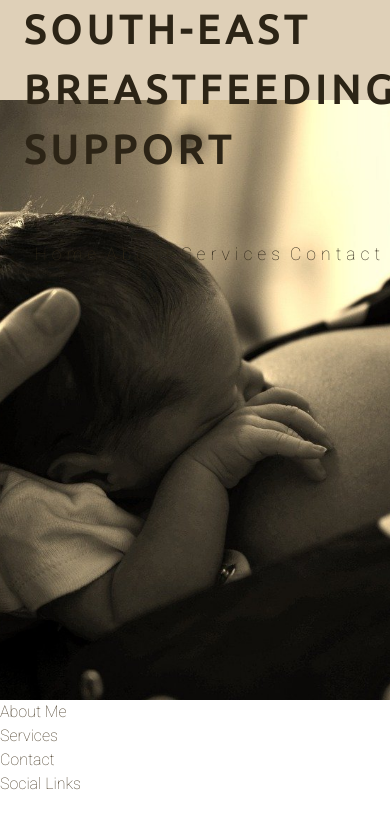
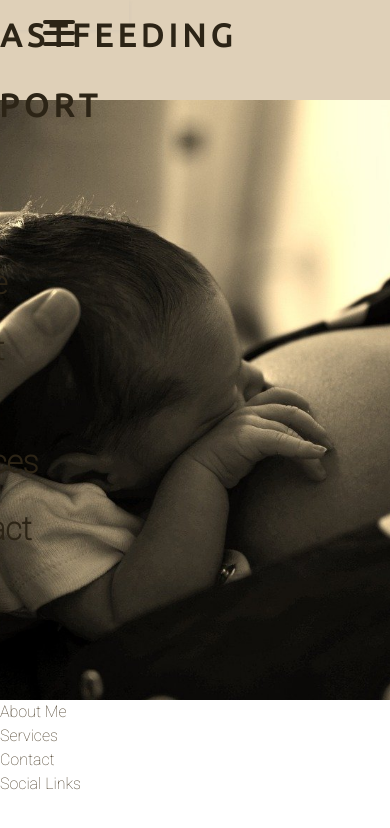
Before and after one commit to Code-Institute-Submissions/evangelinemills-Portfolio-Project-1.0, a plain HTML site: page index.html in a window 390 px wide. Drawn offline with Linux system fonts and the light colour scheme.

Commit message:
re-style nav bar to hamburger menu

```diff
--- a/assets/css/style.css
+++ b/assets/css/style.css
@@ -31,33 +31,144 @@ h1, h2 {
 
 
 #logo {
-    float: left;
-    font-size: 250%;
-    padding-left: 4px;
-    margin-left: 20px;
-    line-height: 60px;
+    float: right;
+    font-size: 200%;
+    padding-right: 20%;
+    margin-right: 75px;
+    line-height: 70px;
  }
 
- #menu {
-    font-size: 110%;
-    letter-spacing: 5px;
-    float: right;
+.container {
+    max-width: 300px;
+    width: 33%;
+    margin: auto;
+  }
+
+  .navbar {
+    width: 33%;
+    box-shadow: 0 1px 4px rgb(146 161 176 / 15%);
+  }
+
+  .nav-container {
+    display: flex;
+    justify-content: space-between;
+    align-items: center;
+    height: 60px;
+  }
+
+  .navbar .menu-items {
+    display: flex;
+  }
+
+  .navbar .nav-container li {
+    list-style: none;
+  }
+
+  .navbar .nav-container a {
+    text-decoration: none;
     color: #2C2416;
-    line-height: 150px;
-}
+    font-weight: 700;
+    font-size: 2rem;
+    padding: 0.5rem;
+  }
+
+  .navbar .nav-container a:hover{
+      font-weight: bolder;
+  }
+
+  .nav-container {
+    display: block;
+    position: relative;
+    height: 30px;
+  }
+
+  .nav-container .checkbox {
+    position: absolute;
+    display: block;
+    height: 32px;
+    width: 32px;
+    top: 20px;
+    left: 20px;
+    z-index: 5;
+    opacity: 0;
+    cursor: pointer;
+  }
+
+  .nav-container .hamburger-lines {
+    display: block;
+    height: 26px;
+    width: 32px;
+    position: absolute;
+    top: 20px;
+    left: 0px;
+    z-index: 2;
+    display: flex;
+    flex-direction: column;
+    justify-content: space-between;
+  }
+
+  .nav-container .hamburger-lines .line {
+    display: block;
+    height: 4px;
+    width: 100%;
+    border-radius: 10px;
+    background: #2C2416;
+  }
+
+  .nav-container .hamburger-lines .line1 {
+    transform-origin: 0% 0%;
+    transition: transform 0.4s ease-in-out;
+  }
+
+  .nav-container .hamburger-lines .line2 {
+    transition: transform 0.2s ease-in-out;
+  }
+
+  .nav-container .hamburger-lines .line3 {
+    transform-origin: 0% 100%;
+    transition: transform 0.4s ease-in-out;
+  }
+
+  .navbar .menu-items {
+    padding-top: 120px;
+    box-shadow: inset 0 0 2000px rgba(255, 255, 255, .5);
+    height: 100vh;
+    width: 100%;
+    transform: translate(-150%);
+    display: flex;
+    flex-direction: column;
+    margin-left: -40px;
+    padding-left: 50px;
+    transition: transform 0.5s ease-in-out;
+    text-align: center;
+  }
+
+  .navbar .menu-items li {
+    margin-bottom: 1.2rem;
+    font-size: 1.5rem;
+    font-weight: 500;
+  }
 
 
-#menu li {
-    float: left;
-    list-style-type: none;
-    margin-right: 5px;
-}
+  .nav-container input[type="checkbox"]:checked ~ .menu-items {
+    transform: translateX(0);
+  }
 
-#menu a {
-    text-decoration: none;
-    color:#2C2416;
-}
+  .nav-container input[type="checkbox"]:checked ~ .hamburger-lines .line1 {
+    transform: rotate(45deg);
+  }
 
+  .nav-container input[type="checkbox"]:checked ~ .hamburger-lines .line2 {
+    transform: scaleY(0);
+  }
+
+  .nav-container input[type="checkbox"]:checked ~ .hamburger-lines .line3 {
+    transform: rotate(-45deg);
+  }
+
+  .nav-container input[type="checkbox"]:checked ~ .logo{
+    display: none;
+  }
 /*main image*/
 
 #main-image {
--- a/index.html
+++ b/index.html
@@ -14,16 +14,35 @@
 <body>
     <header id="header">
         <a href="index.html">
-            <h1 id="logo">South-East Breastfeeding Support</h1>
+            <h1 id="logo">Breastfeeding Support</h1>
+
         </a>
-        <nav id="menu">
+        <!--<nav id="menu">
             <ul>
                 <li><a href="index.html">Home</a></li>
                 <li><a href="#about-me">About</a></li>
                 <li><a href="#services">Services</a></li>
                 <li><a href="#contact">Contact</a></li>
             </ul>
-        </nav>
+        </nav>-->
+        <nav>
+            <div class="navbar">
+              <div class="container nav-container">
+                  <input class="checkbox" type="checkbox" name="" id="" />
+                  <div class="hamburger-lines">
+                    <span class="line line1"></span>
+                    <span class="line line2"></span>
+                    <span class="line line3"></span>
+                  </div>
+                <div class="menu-items">
+                  <li><a href="#">Home</a></li>
+                  <li><a href="#">About Me</a></li>
+                  <li><a href="#">Services</a></li>
+                  <li><a href="#">Contact</a></li>
+                </div>
+              </div>
+            </div>
+          </nav>
     </header>
     <section>
         <div id="main-image"></div>
```
